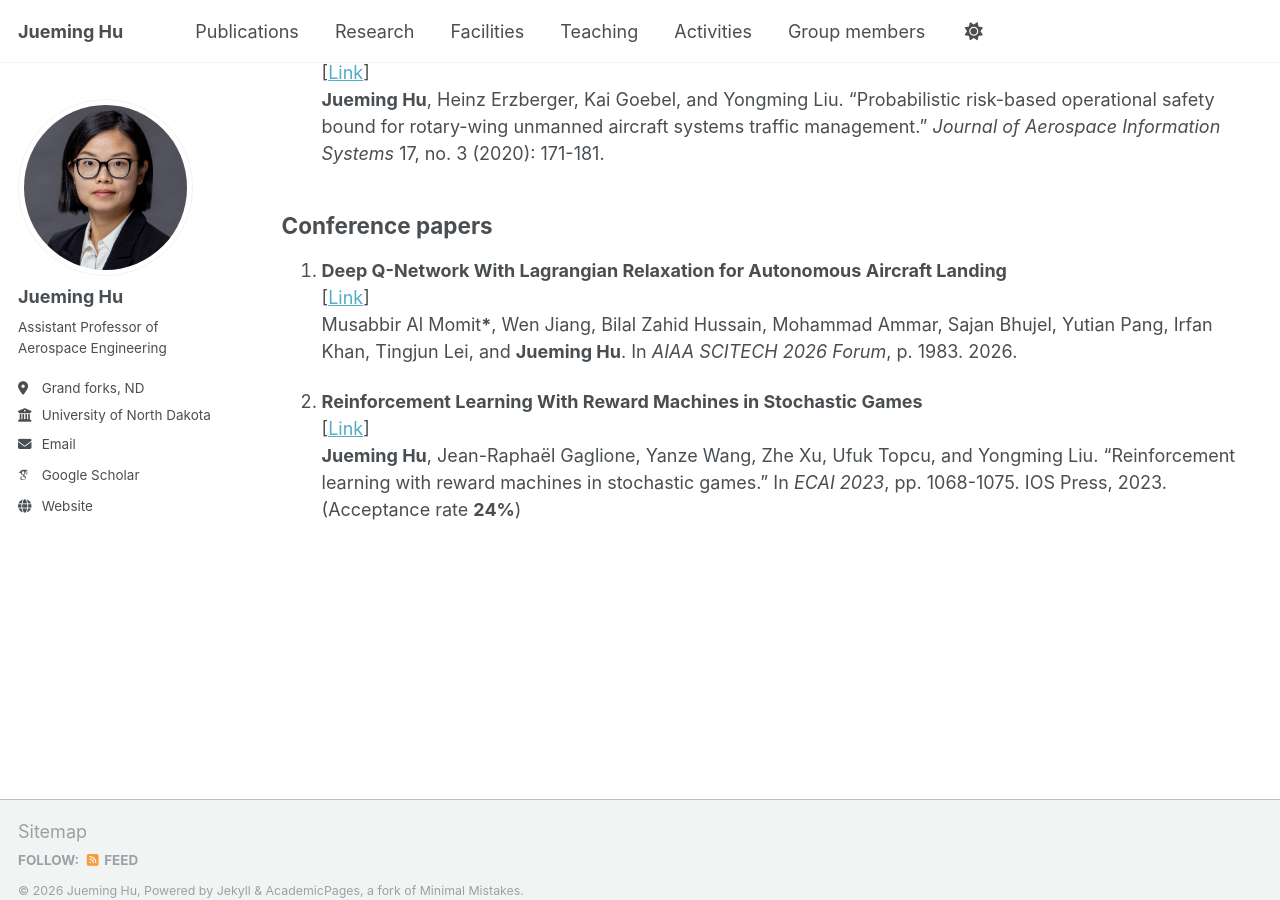
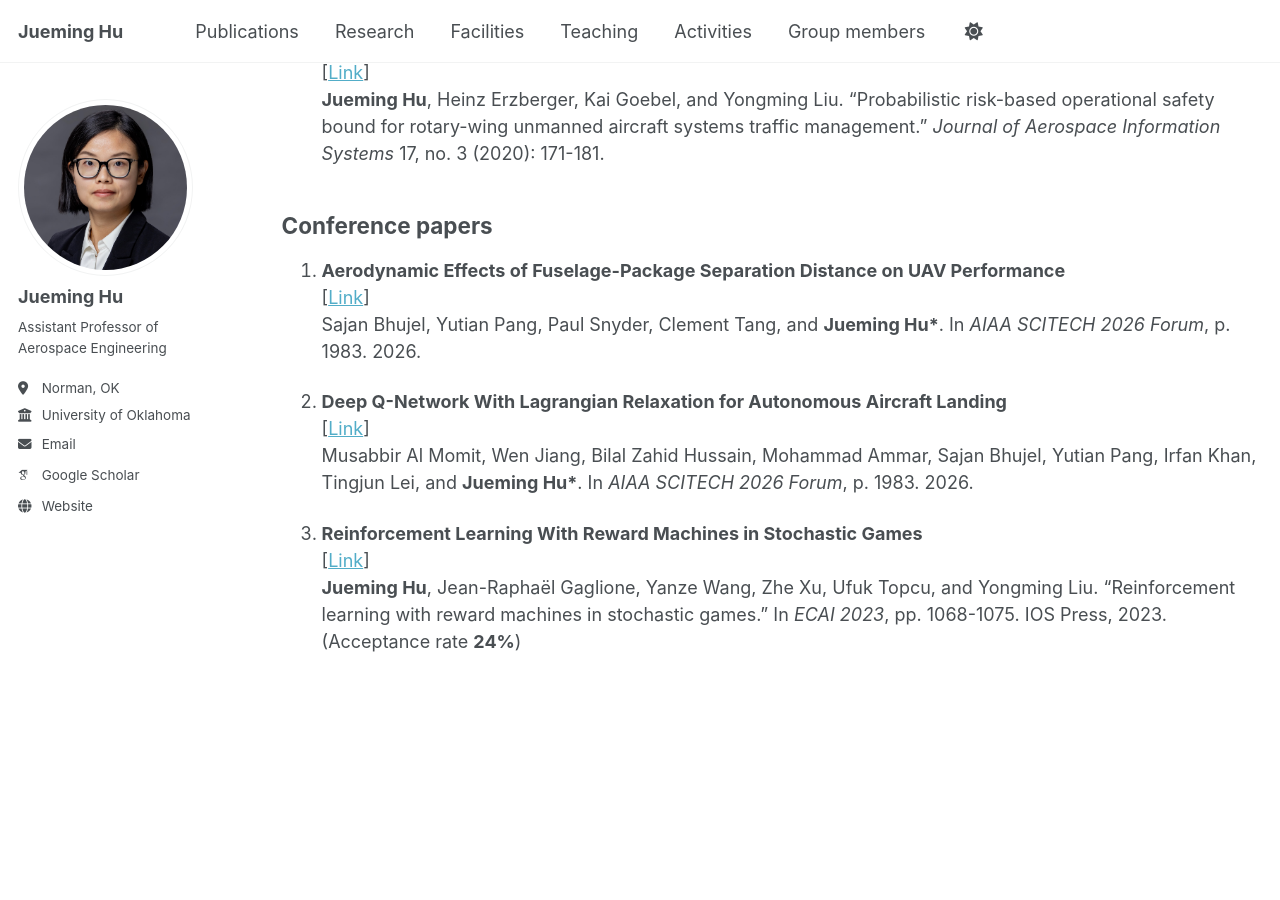
Before and after one commit to Jueming6/Jueming6.github.io, a Jekyll site: the page built from _pages/publications.md, in a window 1280 px wide and 900 px high, scrolled down 1231 px. Built offline with Jekyll 4.4.1, drawn with Linux system fonts in a browser that asks for light colours; some web fonts are replaced; some of the changed text lies outside the part shown.

Commit message:
update 072026

```diff
--- a/_config.yml
+++ b/_config.yml
@@ -26,15 +26,16 @@ author:
   name             : "Jueming Hu"
   pronouns         : # example: "she/her"
   bio              : "Assistant Professor of Aerospace Engineering"
-  location         : "Grand forks, ND"
-  employer         : "University of North Dakota"
+  location         : "Norman, OK"
+  employer         : "University of Oklahoma"
   uri              : # URL
-  email            : "jueming.hu@und.edu"
+  email            : "jueming@ou.edu"
 
   # Academic websites
   arxiv            : # URL - Update with the correct link to your profile
   googlescholar    : "https://scholar.google.com/citations?user=g78m1UEAAAAJ&hl=en"
-  website          :  "https://campus.und.edu/directory/jueming.hu"
+  website          : "https://jueming6.github.io"
+  #"https://campus.und.edu/directory/jueming.hu"
   impactstory      : # URL
   orcid            : #"http://orcid.org/yourorcidurl"
   #semantic         : # URL
--- a/_includes/author-profile.html
+++ b/_includes/author-profile.html
@@ -45,7 +45,7 @@
         <li><a href="{{ author.arxiv }}"><i class="ai ai-arxiv ai-fw icon-pad-right"></i>arXiv</a></li>
       {% endif %}
       {% if author.googlescholar %}
-        <li><a href="{{ author.googlescholar }}"><i class="ai ai-google-scholar icon-pad-right"></i>Google Scholar</a></li>
+        <li><a href="{{ author.googlescholar }}"><i class="ai ai-google-scholar ai-fw icon-pad-right"></i>Google Scholar</a></li>
       {% endif %}
       {% if author.website %}
         <li><a href="{{ author.website }}"><i class="fas fa-globe fa-fw icon-pad-right" aria-hidden="true"></i>Website</a></li>
@@ -66,7 +66,7 @@
         <li><a href="{{ author.researchgate }}"><i class="fab fa-fw fa-researchgate icon-pad-right" aria-hidden="true"></i>ResearchGate</a></li>
       {% endif %}
       {% if author.scopus %}
-        <li><a href="{{ author.scopus }}"><i class="ai ai-scopus icon-pad-right"></i>Scopus</a></li>
+        <li><a href="{{ author.scopus }}"><i class="ai ai-scopus ai-fw icon-pad-right"></i>Scopus</a></li>
       {% endif %}
 
       <!-- Font Awesome icons / Repositories and software development -->
--- a/_pages/publications.md
+++ b/_pages/publications.md
@@ -44,10 +44,14 @@ You can find my papers on my [Google Scholar](https://scholar.google.com/citatio
 
 ## Conference papers
 
-1. **Deep Q-Network With Lagrangian Relaxation for Autonomous Aircraft Landing**<br>
+1. **Aerodynamic Effects of Fuselage-Package Separation Distance on UAV Performance**<br>
+   \[[Link](https://www.researchgate.net/publication/406027502_Aerodynamic_Effects_of_Fuselage-Package_Separation_Distance_on_UAV_Performance#fullTextFileContent)\]<br>
+   Sajan Bhujel, Yutian Pang, Paul Snyder, Clement Tang, and **Jueming Hu\***. In *AIAA SCITECH 2026 Forum*, p. 1983. 2026.
+
+2. **Deep Q-Network With Lagrangian Relaxation for Autonomous Aircraft Landing**<br>
    \[[Link](https://www.researchgate.net/publication/399870576_Deep_Q-Network_with_Lagrangian_Relaxation_for_Autonomous_Aircraft_Landing)\]<br>
-   Musabbir Al Momit**\***, Wen Jiang, Bilal Zahid Hussain, Mohammad Ammar, Sajan Bhujel, Yutian Pang, Irfan Khan, Tingjun Lei, and **Jueming Hu**. In *AIAA SCITECH 2026 Forum*, p. 1983. 2026.
+   Musabbir Al Momit, Wen Jiang, Bilal Zahid Hussain, Mohammad Ammar, Sajan Bhujel, Yutian Pang, Irfan Khan, Tingjun Lei, and **Jueming Hu\***. In *AIAA SCITECH 2026 Forum*, p. 1983. 2026.
 
-2. **Reinforcement Learning With Reward Machines in Stochastic Games**
+3. **Reinforcement Learning With Reward Machines in Stochastic Games**
    \[[Link](https://ebooks.iospress.nl/doi/10.3233/FAIA230380)\]<br>
    **Jueming Hu**, Jean-Raphaël Gaglione, Yanze Wang, Zhe Xu, Ufuk Topcu, and Yongming Liu. "Reinforcement learning with reward machines in stochastic games." In *ECAI 2023*, pp. 1068-1075. IOS Press, 2023. (Acceptance rate **24%**)
```
Also changed, not shown: other parts of _pages/publications.md (+1 -1 lines), _pages/about.md (+6 -1 lines), 2 other files.
